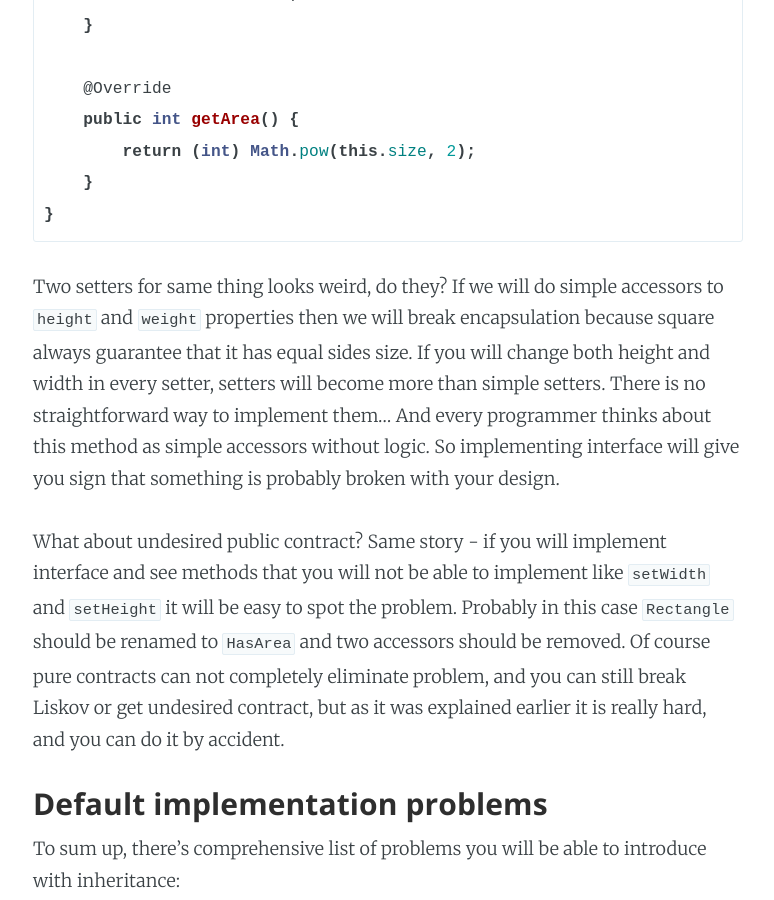
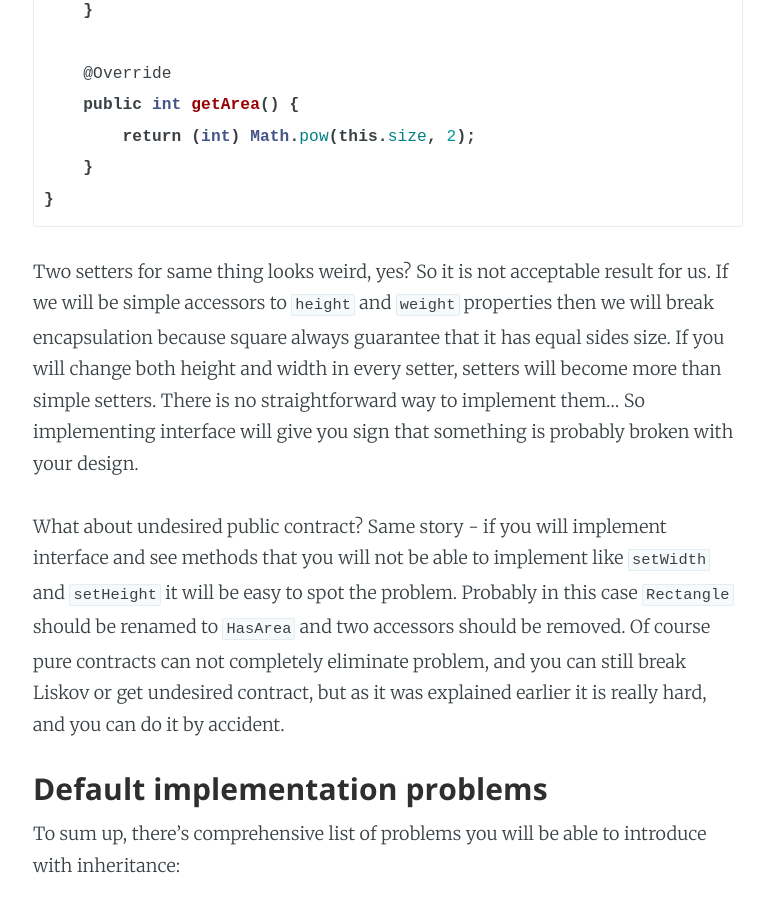
Before and after one commit to syzygypl/syzygypl.github.io, a Jekyll site: the page built from _posts/2018-10-11-interface-power.md, in a window 1280 px wide and 900 px high, scrolled down 11903 px. Shown: the whole window, without its empty margins (252-1026 px from the left). Built offline with Jekyll 4.4.1, drawn with Linux system fonts in a browser that asks for light colours; some of the changed text lies outside the part shown.

Commit message:
refactor some thoughts

````diff
--- a/_posts/2018-10-11-interface-power.md
+++ b/_posts/2018-10-11-interface-power.md
@@ -6,11 +6,10 @@
 author: frost-fox
 ---
 
-### Abstraction and polymorphism
-
 In the very beginning main idea of this post was to explain why interfaces are good and show some patterns to solve
 common problems. Unfortunately while describing why they are good it becomes something like "use pure interfaces instead
-of abstract classes and inheritance". But anyway I will continue this topic and show real power of interfaces.
+of abstract classes and inheritance" or more obvious "why inheritance is bad and how to solve it". But anyway I will
+continue this topic and show real power of interfaces.
 
 In object oriented programming such principles as Polymorphism and Abstraction are considered as golden rules, and we
 all understand theoretical basis of this principles and their simplistic beauty. In OOP abstraction mechanism allows us
@@ -189,7 +188,7 @@
 
 ### Rectangle is a Square problem
 
-Let's investigate one more example, where inheritance don't works well.This topic is called **square is rectangle**
+Let's investigate one more example, where inheritance don't works well. This topic is called **square is rectangle**
 problem: imagine that you have class `Rectangle` with `width` and `height` accessors and `area` calculation. Also we
 have created class `Square`. We all know that square is just corner case of rectangle so all rectangle calculation apply
 to square too, so square **is a** rectangle. With in mind we have applied inheritance to `Rectangle` and `Square`. Also
@@ -338,10 +337,10 @@
     }
 }
 ```
-Two setters for same thing looks weird, do they? If we will do simple accessors to `height` and `weight` properties
-then we will break encapsulation because square always guarantee that it has equal sides size. If you will change
-both height and width in every setter, setters will become more than simple setters. There is no straightforward way
-to implement them... And every programmer thinks about this method as simple accessors without logic. So implementing
+Two setters for same thing looks weird, yes? So it is not acceptable result for us.
+If we will be simple accessors to `height` and `weight` properties then we will break encapsulation because square
+always guarantee that it has equal sides size. If you will change both height and width in every setter, setters
+will become more than simple setters. There is no straightforward way to implement them... So implementing
 interface will give you sign that something is probably broken with your design.
 
 What about undesired public contract? Same story - if you will implement interface and see methods that you will not
````
